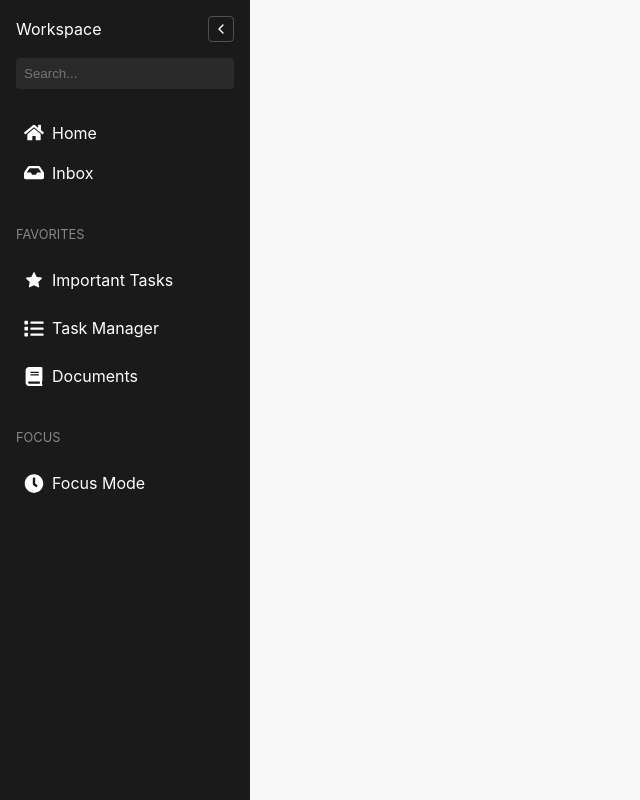
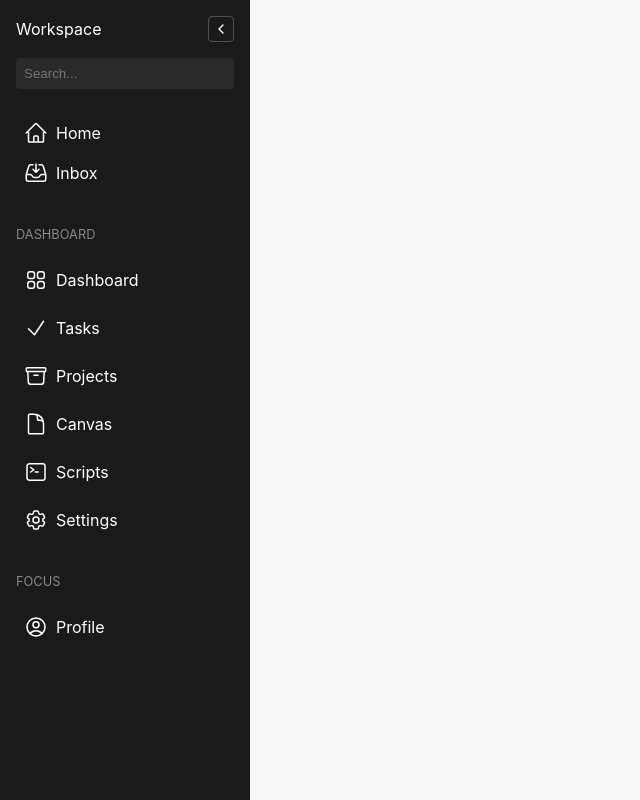
Before and after one commit to EXDEICIDA/WorkFlow-App, a React (Vite) app in the folder workflow-app/: page / in a window 1280 px wide. Shown: the whole page, without its empty margins (0-640 px from the left). Built offline with nearby package versions, Linux system fonts and the light colour scheme.

Commit message:
icons-solid

```diff
--- a/workflow-app/src/Components/Sidebar.jsx
+++ b/workflow-app/src/Components/Sidebar.jsx
@@ -33,24 +33,167 @@
       {/* Main Navigation */}
       <div className="nav-section">
         <div className="nav-item">
-          <FaHome /> {!isCollapsed && <span>Home</span>}
+          <svg
+            width="24"
+            height="24"
+            xmlns="http://www.w3.org/2000/svg"
+            fill="none"
+            viewBox="0 0 24 24"
+            stroke-width="1.5"
+            stroke="currentColor"
+            class="size-6"
+          >
+            <path
+              stroke-linecap="round"
+              stroke-linejoin="round"
+              d="m2.25 12 8.954-8.955c.44-.439 1.152-.439 1.591 0L21.75 12M4.5 9.75v10.125c0 .621.504 1.125 1.125 1.125H9.75v-4.875c0-.621.504-1.125 1.125-1.125h2.25c.621 0 1.125.504 1.125 1.125V21h4.125c.621 0 1.125-.504 1.125-1.125V9.75M8.25 21h8.25"
+            />
+          </svg>
+          {!isCollapsed && <span>Home</span>}
         </div>
         <div className="nav-item">
-          <FaInbox /> {!isCollapsed && <span>Inbox</span>}
+          <svg
+            width="24"
+            height="24"
+            xmlns="http://www.w3.org/2000/svg"
+            fill="none"
+            viewBox="0 0 24 24"
+            stroke-width="1.5"
+            stroke="currentColor"
+            class="size-6"
+          >
+            <path
+              stroke-linecap="round"
+              stroke-linejoin="round"
+              d="M9 3.75H6.912a2.25 2.25 0 0 0-2.15 1.588L2.35 13.177a2.25 2.25 0 0 0-.1.661V18a2.25 2.25 0 0 0 2.25 2.25h15A2.25 2.25 0 0 0 21.75 18v-4.162c0-.224-.034-.447-.1-.661L19.24 5.338a2.25 2.25 0 0 0-2.15-1.588H15M2.25 13.5h3.86a2.25 2.25 0 0 1 2.012 1.244l.256.512a2.25 2.25 0 0 0 2.013 1.244h3.218a2.25 2.25 0 0 0 2.013-1.244l.256-.512a2.25 2.25 0 0 1 2.013-1.244h3.859M12 3v8.25m0 0-3-3m3 3 3-3"
+            />
+          </svg>
+          {!isCollapsed && <span>Inbox</span>}
         </div>
       </div>
 
       {/* Favorites Section */}
       <div className="section">
-        {!isCollapsed && <div className="section-header">Favorites</div>}
+        {!isCollapsed && <div className="section-header">Dashboard</div>}
         <div className="nav-item">
-          <AiFillStar /> {!isCollapsed && <span>Important Tasks</span>}
+          <svg
+            width="24"
+            height="24"
+            xmlns="http://www.w3.org/2000/svg"
+            fill="none"
+            viewBox="0 0 24 24"
+            stroke-width="1.5"
+            stroke="currentColor"
+            class="size-6"
+          >
+            <path
+              stroke-linecap="round"
+              stroke-linejoin="round"
+              d="M3.75 6A2.25 2.25 0 0 1 6 3.75h2.25A2.25 2.25 0 0 1 10.5 6v2.25a2.25 2.25 0 0 1-2.25 2.25H6a2.25 2.25 0 0 1-2.25-2.25V6ZM3.75 15.75A2.25 2.25 0 0 1 6 13.5h2.25a2.25 2.25 0 0 1 2.25 2.25V18a2.25 2.25 0 0 1-2.25 2.25H6A2.25 2.25 0 0 1 3.75 18v-2.25ZM13.5 6a2.25 2.25 0 0 1 2.25-2.25H18A2.25 2.25 0 0 1 20.25 6v2.25A2.25 2.25 0 0 1 18 10.5h-2.25a2.25 2.25 0 0 1-2.25-2.25V6ZM13.5 15.75a2.25 2.25 0 0 1 2.25-2.25H18a2.25 2.25 0 0 1 2.25 2.25V18A2.25 2.25 0 0 1 18 20.25h-2.25A2.25 2.25 0 0 1 13.5 18v-2.25Z"
+            />
+          </svg>
+          {!isCollapsed && <span>Dashboard</span>}
         </div>
         <div className="nav-item">
-          <FaList /> {!isCollapsed && <span>Task Manager</span>}
+          <svg
+            width="24"
+            height="24"
+            xmlns="http://www.w3.org/2000/svg"
+            fill="none"
+            viewBox="0 0 24 24"
+            stroke-width="1.5"
+            stroke="currentColor"
+            class="size-6"
+          >
+            <path
+              stroke-linecap="round"
+              stroke-linejoin="round"
+              d="m4.5 12.75 6 6 9-13.5"
+            />
+          </svg>
+          {!isCollapsed && <span>Tasks</span>}
         </div>
         <div className="nav-item">
-          <FaBook /> {!isCollapsed && <span>Documents</span>}
+          <svg
+            width="24"
+            height="24"
+            xmlns="http://www.w3.org/2000/svg"
+            fill="none"
+            viewBox="0 0 24 24"
+            stroke-width="1.5"
+            stroke="currentColor"
+            class="size-6"
+          >
+            <path
+              stroke-linecap="round"
+              stroke-linejoin="round"
+              d="m20.25 7.5-.625 10.632a2.25 2.25 0 0 1-2.247 2.118H6.622a2.25 2.25 0 0 1-2.247-2.118L3.75 7.5M10 11.25h4M3.375 7.5h17.25c.621 0 1.125-.504 1.125-1.125v-1.5c0-.621-.504-1.125-1.125-1.125H3.375c-.621 0-1.125.504-1.125 1.125v1.5c0 .621.504 1.125 1.125 1.125Z"
+            />
+          </svg>
+          {!isCollapsed && <span>Projects</span>}
+        </div>
+        <div className="nav-item">
+          <svg
+            width="24"
+            height="24"
+            xmlns="http://www.w3.org/2000/svg"
+            fill="none"
+            viewBox="0 0 24 24"
+            stroke-width="1.5"
+            stroke="currentColor"
+            class="size-6"
+          >
+            <path
+              stroke-linecap="round"
+              stroke-linejoin="round"
+              d="M19.5 14.25v-2.625a3.375 3.375 0 0 0-3.375-3.375h-1.5A1.125 1.125 0 0 1 13.5 7.125v-1.5a3.375 3.375 0 0 0-3.375-3.375H8.25m2.25 0H5.625c-.621 0-1.125.504-1.125 1.125v17.25c0 .621.504 1.125 1.125 1.125h12.75c.621 0 1.125-.504 1.125-1.125V11.25a9 9 0 0 0-9-9Z"
+            />
+          </svg>
+          {!isCollapsed && <span>Canvas</span>}
+        </div>
+        <div className="nav-item">
+          <svg
+            width="24"
+            height="24"
+            xmlns="http://www.w3.org/2000/svg"
+            fill="none"
+            viewBox="0 0 24 24"
+            stroke-width="1.5"
+            stroke="currentColor"
+            class="size-6"
+          >
+            <path
+              stroke-linecap="round"
+              stroke-linejoin="round"
+              d="m6.75 7.5 3 2.25-3 2.25m4.5 0h3m-9 8.25h13.5A2.25 2.25 0 0 0 21 18V6a2.25 2.25 0 0 0-2.25-2.25H5.25A2.25 2.25 0 0 0 3 6v12a2.25 2.25 0 0 0 2.25 2.25Z"
+            />
+          </svg>
+          {!isCollapsed && <span>Scripts</span>}
+        </div>
+        <div className="nav-item">
+          <svg
+            width="24"
+            height="24"
+            xmlns="http://www.w3.org/2000/svg"
+            fill="none"
+            viewBox="0 0 24 24"
+            stroke-width="1.5"
+            stroke="currentColor"
+            class="size-6"
+          >
+            <path
+              stroke-linecap="round"
+              stroke-linejoin="round"
+              d="M9.594 3.94c.09-.542.56-.94 1.11-.94h2.593c.55 0 1.02.398 1.11.94l.213 1.281c.063.374.313.686.645.87.074.04.147.083.22.127.325.196.72.257 1.075.124l1.217-.456a1.125 1.125 0 0 1 1.37.49l1.296 2.247a1.125 1.125 0 0 1-.26 1.431l-1.003.827c-.293.241-.438.613-.43.992a7.723 7.723 0 0 1 0 .255c-.008.378.137.75.43.991l1.004.827c.424.35.534.955.26 1.43l-1.298 2.247a1.125 1.125 0 0 1-1.369.491l-1.217-.456c-.355-.133-.75-.072-1.076.124a6.47 6.47 0 0 1-.22.128c-.331.183-.581.495-.644.869l-.213 1.281c-.09.543-.56.94-1.11.94h-2.594c-.55 0-1.019-.398-1.11-.94l-.213-1.281c-.062-.374-.312-.686-.644-.87a6.52 6.52 0 0 1-.22-.127c-.325-.196-.72-.257-1.076-.124l-1.217.456a1.125 1.125 0 0 1-1.369-.49l-1.297-2.247a1.125 1.125 0 0 1 .26-1.431l1.004-.827c.292-.24.437-.613.43-.991a6.932 6.932 0 0 1 0-.255c.007-.38-.138-.751-.43-.992l-1.004-.827a1.125 1.125 0 0 1-.26-1.43l1.297-2.247a1.125 1.125 0 0 1 1.37-.491l1.216.456c.356.133.751.072 1.076-.124.072-.044.146-.086.22-.128.332-.183.582-.495.644-.869l.214-1.28Z"
+            />
+            <path
+              stroke-linecap="round"
+              stroke-linejoin="round"
+              d="M15 12a3 3 0 1 1-6 0 3 3 0 0 1 6 0Z"
+            />
+          </svg>
+
+          {!isCollapsed && <span>Settings</span>}
         </div>
       </div>
 
@@ -58,7 +201,23 @@
       <div className="section">
         {!isCollapsed && <div className="section-header">Focus</div>}
         <div className="nav-item">
-          <FaClock /> {!isCollapsed && <span>Focus Mode</span>}
+          <svg
+            width="24"
+            height="24"
+            xmlns="http://www.w3.org/2000/svg"
+            fill="none"
+            viewBox="0 0 24 24"
+            stroke-width="1.5"
+            stroke="currentColor"
+            class="size-6"
+          >
+            <path
+              stroke-linecap="round"
+              stroke-linejoin="round"
+              d="M17.982 18.725A7.488 7.488 0 0 0 12 15.75a7.488 7.488 0 0 0-5.982 2.975m11.963 0a9 9 0 1 0-11.963 0m11.963 0A8.966 8.966 0 0 1 12 21a8.966 8.966 0 0 1-5.982-2.275M15 9.75a3 3 0 1 1-6 0 3 3 0 0 1 6 0Z"
+            />
+          </svg>
+          {!isCollapsed && <span>Profile</span>}
         </div>
       </div>
     </div>
```
